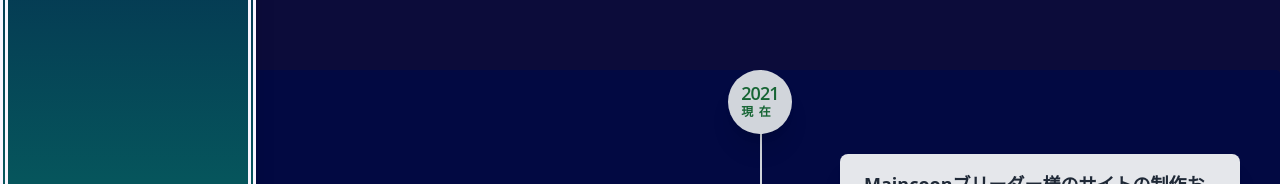
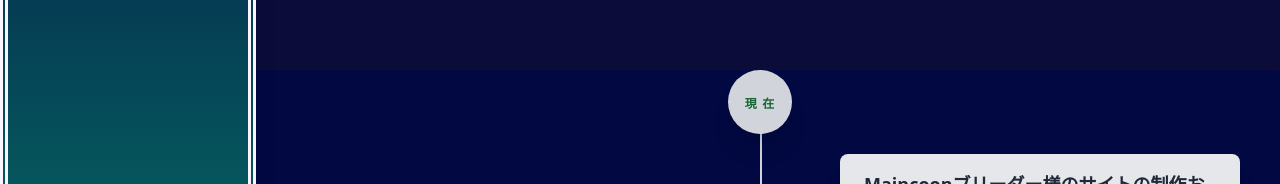
Before and after one commit to yoko-at-home/yoko-2021, a Next.js app: page /skills in a window 1280 px wide. Shown: the part 424-608 px from the top of the page. Built offline with nearby package versions, Linux system fonts and the light colour scheme.

Commit message:
portfolio link added

```diff
--- a/src/components/Timeline/TimelineTop.js
+++ b/src/components/Timeline/TimelineTop.js
@@ -1,15 +1,20 @@
 export const TimelineTop = () => {
   return (
-    <div className='flex justify-between items-center mb-5 w-full'>
-      <div className='order-1 w-5/12'></div>
-      <div className='flex z-20 order-1 items-center w-16 h-16 bg-gray-300 rounded-full shadow-xl'>
-        <h3 className='z-50 mx-auto text-lg font-semibold tracking-tighter leading-4 text-green-800 whitespace-nowrap'>
-          2021
-          <br />
-          <span className='text-xs tracking-widest'>現 在</span>
-        </h3>
+    <div className="flex justify-between items-center mb-5 w-full">
+      <div className="order-1 w-5/12"></div>
+      <div className="flex z-20 order-1 items-center w-16 h-16 bg-gray-300 rounded-full shadow-xl">
+        <a
+          className="z-50 mx-auto text-lg font-semibold tracking-tighter leading-4 text-green-800 whitespace-nowrap"
+          target="_blank"
+          href="https://yoko-portfolio.vercel.app/portfolio"
+          rel="noreferrer"
+        >
+          <span className="text-xs hover:text-lg tracking-widest hover:text-pink-500">
+            現 在
+          </span>
+        </a>
       </div>
-      <div className='order-1 py-4 px-6 w-5/12 rounded-lg'></div>
+      <div className="order-1 py-4 px-6 w-5/12 rounded-lg"></div>
     </div>
   );
-}
+};
```
